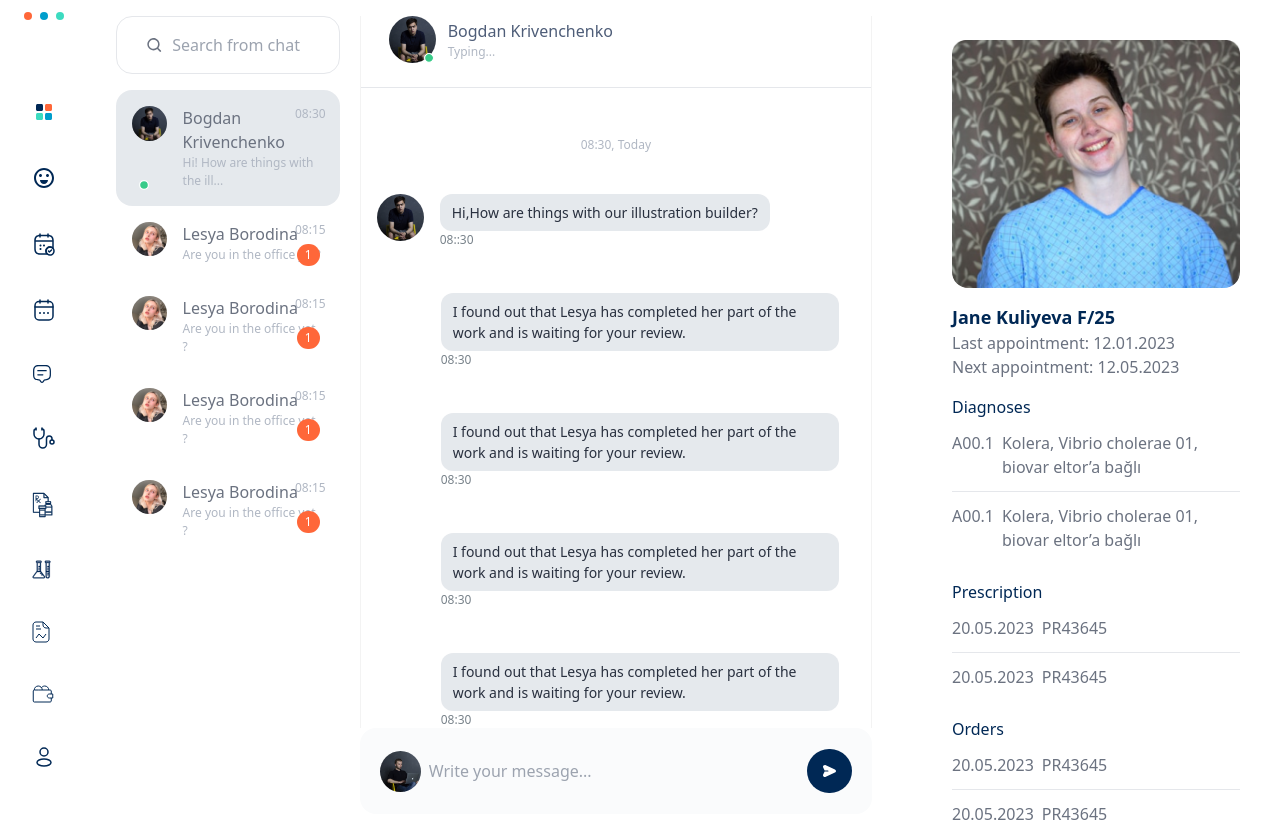
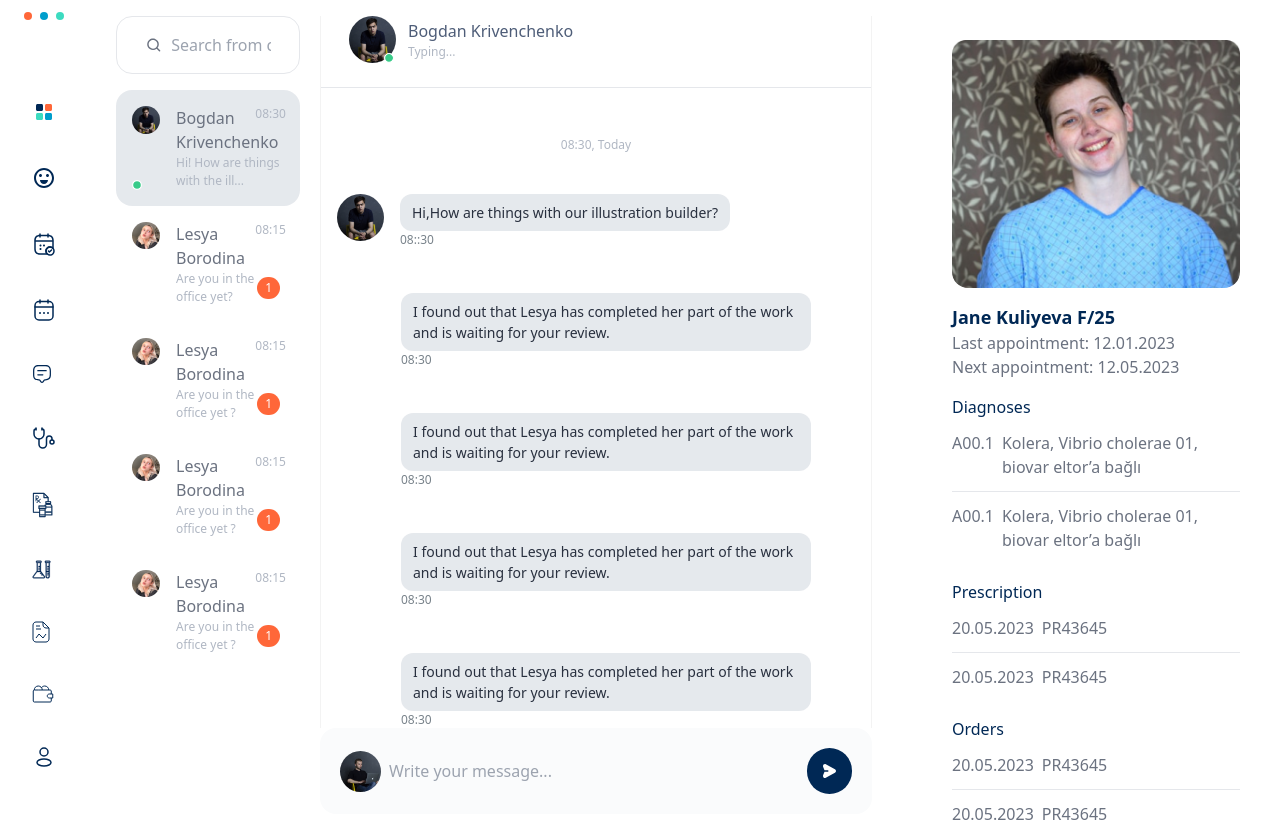
Before and after one commit to Frontles/case-train, a React (Create React App) app: page / in a window 1280 px wide. Built offline with nearby package versions, Linux system fonts and the light colour scheme.

Commit message:
bug fixes

```diff
--- a/src/Chat.jsx
+++ b/src/Chat.jsx
@@ -8,7 +8,7 @@ import OnlineIcon from './assets/online icon.svg'
 
 function Chat() {
     return (
-        <div className="flex flex-col">
+        <div className="flex flex-col w-full">
 
             <div className=' border-l border-r border-BG2  '>
                 {/* Chat Message Header */}
--- a/src/Contacts.jsx
+++ b/src/Contacts.jsx
@@ -6,7 +6,7 @@ import Profile2 from "./assets/Lesya.png";
 
 function Contacts() {
     return (
-        <div className="flex flex-col basis-1/5 mx-5 ">
+        <div className="flex flex-col basis-2/6 mx-5 ">
 
             <div className='p-7 h-10 w-full  relative border rounded-2xl mb-4 bg-white flex text-StateGray items-center justify-between '>
                 <SearchIcon />
```
